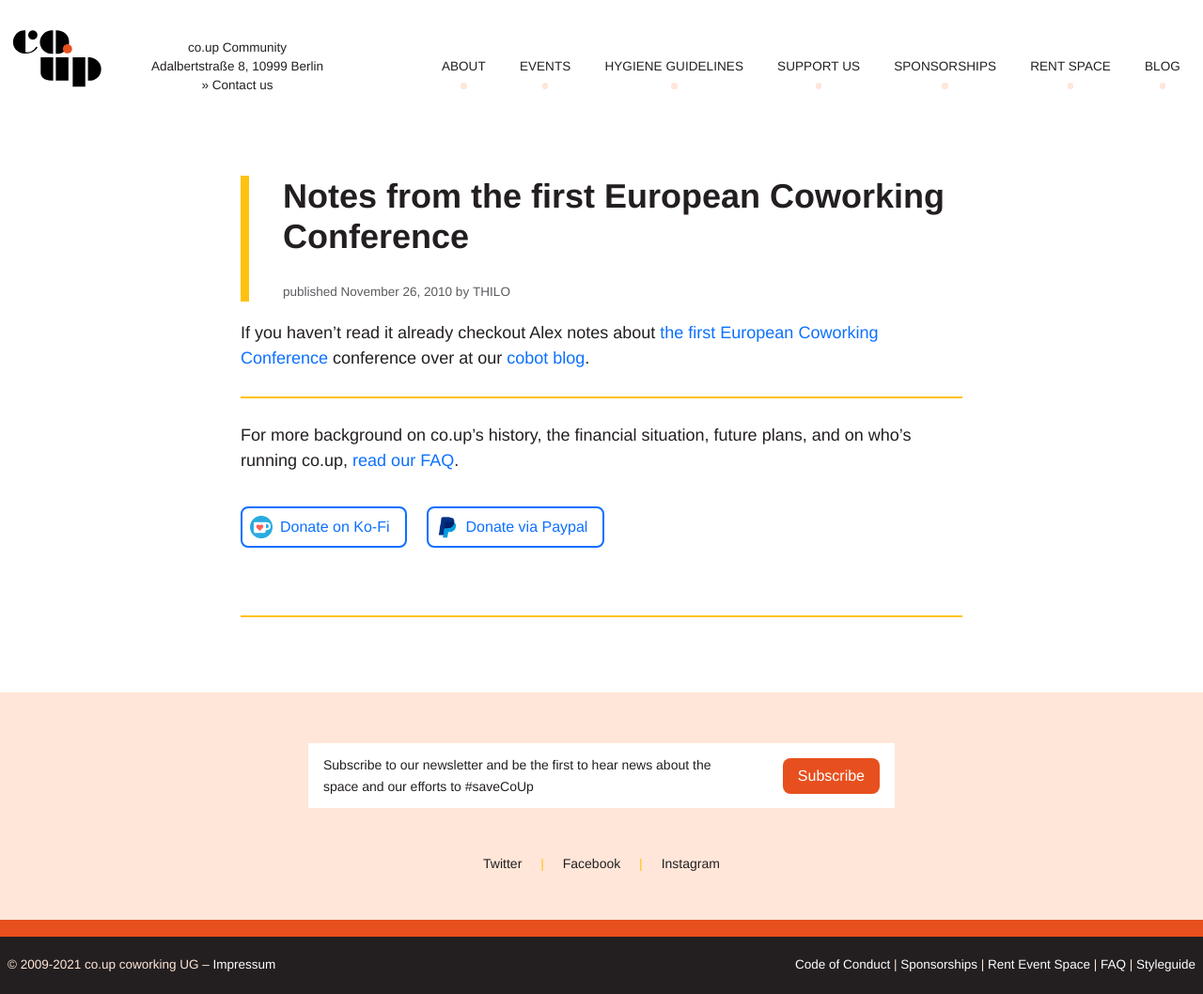
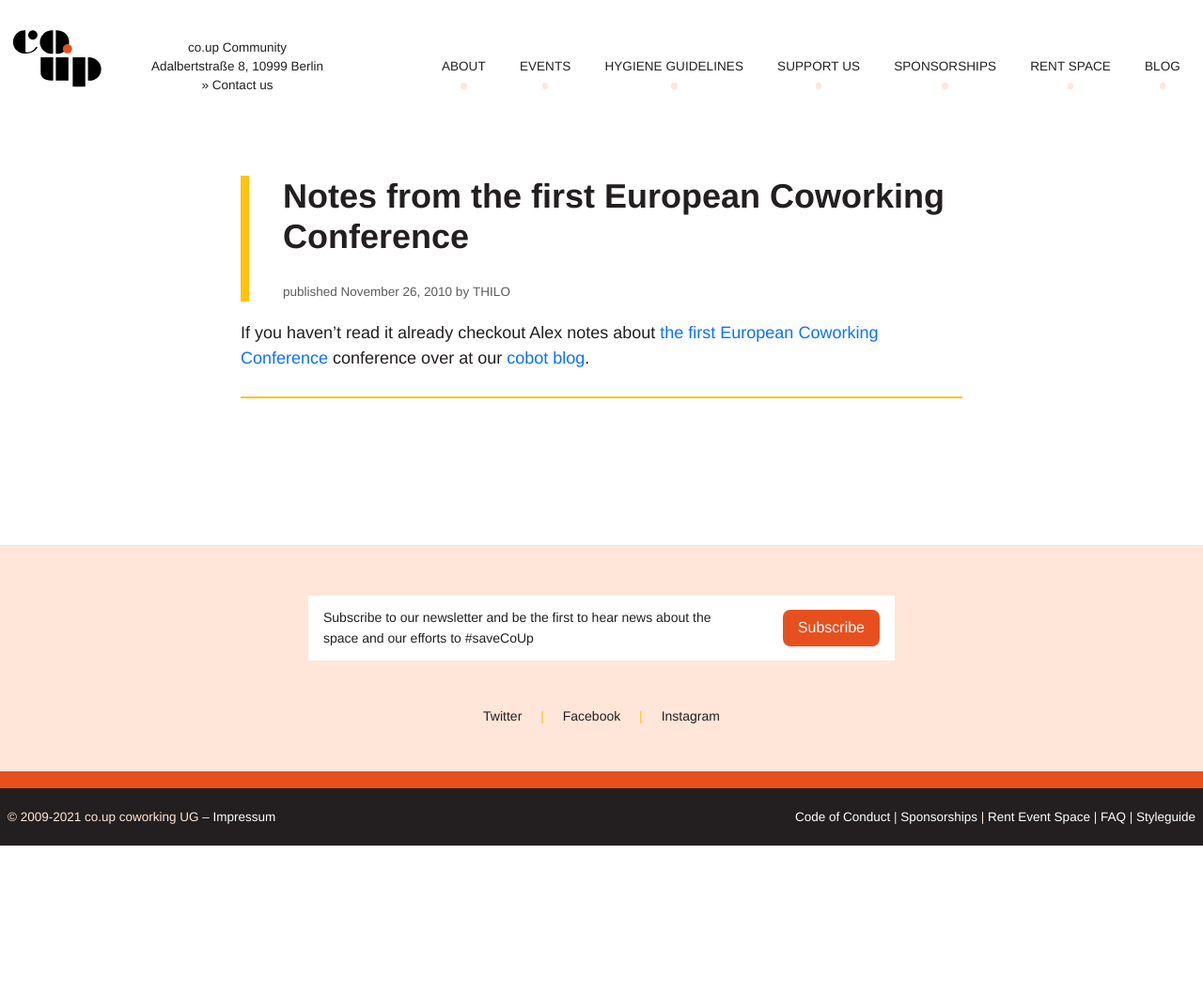
Before and after one commit to co-up/co-up.de, a Jekyll site: the page built from _posts/2010-11-26-notes-from-the-european-coworking-conference.md, in a window 1280 px wide. Shown: the whole page at 94% size. Built offline with Jekyll 4.4.1, drawn with Linux system fonts in a browser that asks for light colours; comment, search, counter and statistics services are not loaded; after the commit the page ends 900 px from its top, so only the background shows below that.

Commit message:
remove outdated donation section in blog posts. make link color contrast accessible.

```diff
--- a/_layouts/post.html
+++ b/_layouts/post.html
@@ -16,25 +16,6 @@ layout: default
 
 <hr class="coup-hr">
 
-<section class="support-section">
-  <p>
-    For more background on co.up’s history, the financial situation, future plans, and on who’s running co.up, <a href="/faq">read our FAQ</a>.
-  </p>
-
-<p>
-  <a class="btn btn-donation" href="https://ko-fi.com/CoUpCommunity">
-    <img src="/images/support-us/kofi.png" alt="">
-    Donate on Ko-Fi
-  </a>
-  <a class="btn btn-donation" href="https://www.paypal.me/CoUpCommunity">
-    <img src="/images/support-us/paypal.png" alt="">
-    Donate via Paypal
-  </a>
-</p>
-</section>
-
-<hr class="coup-hr">
-
 <div id="disqus_thread"></div>
 <script type="text/javascript">
   /**
--- a/index.html
+++ b/index.html
@@ -7,7 +7,7 @@ layout: default
     co.up is currently open to hosting small in-person gatherings under certain conditions and following strict hygiene regulations.
   </p>
   <p>
-    you'll find our hygiene and safety guidelines <a href="https://co-up.de/hygiene-safety-guidelines/">here.</a>
+    you’ll find our hygiene and safety guidelines <a href="https://co-up.de/hygiene-safety-guidelines/" class="announcement-link">here »</a>
   </p>
 </div>
 
```
